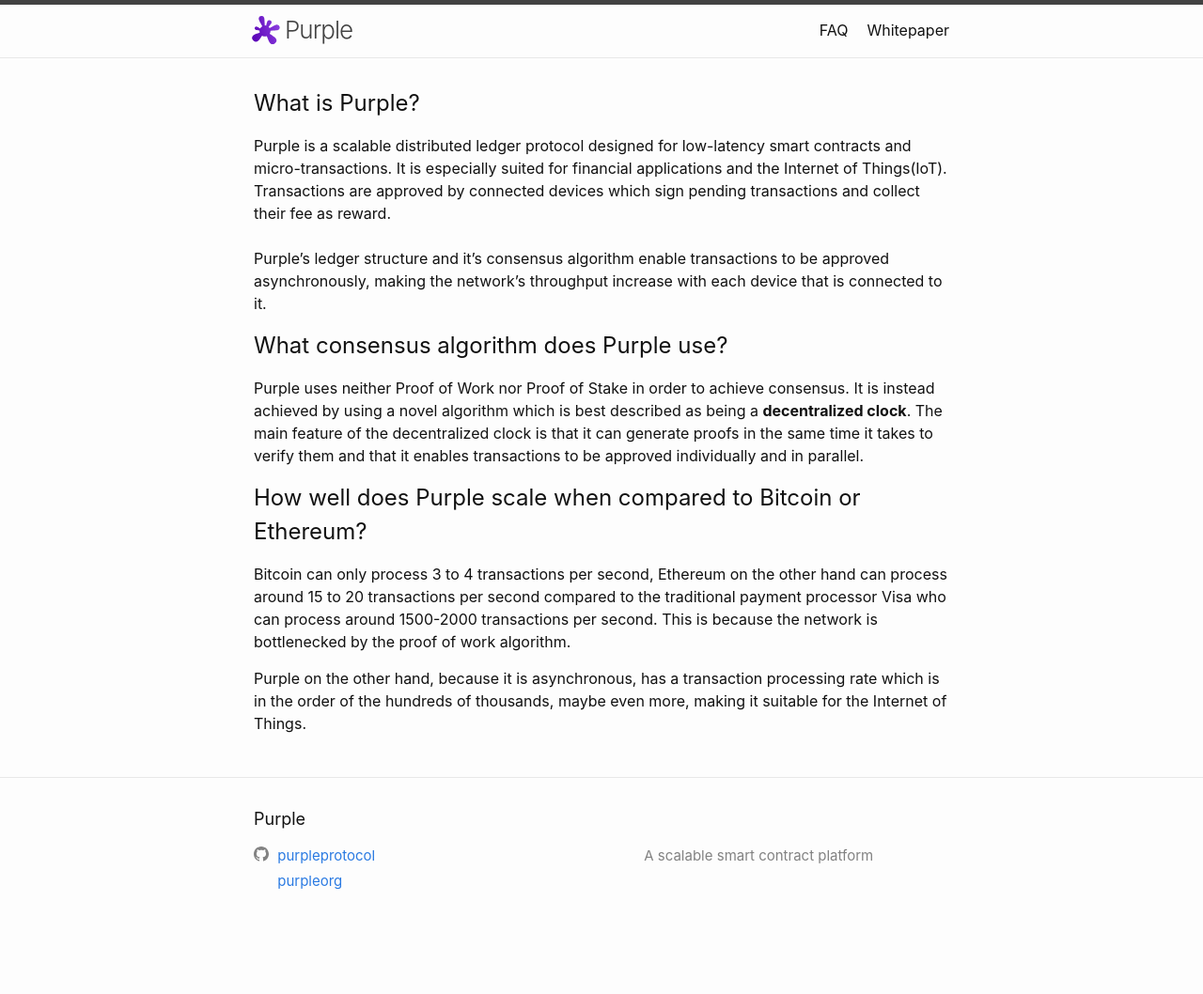
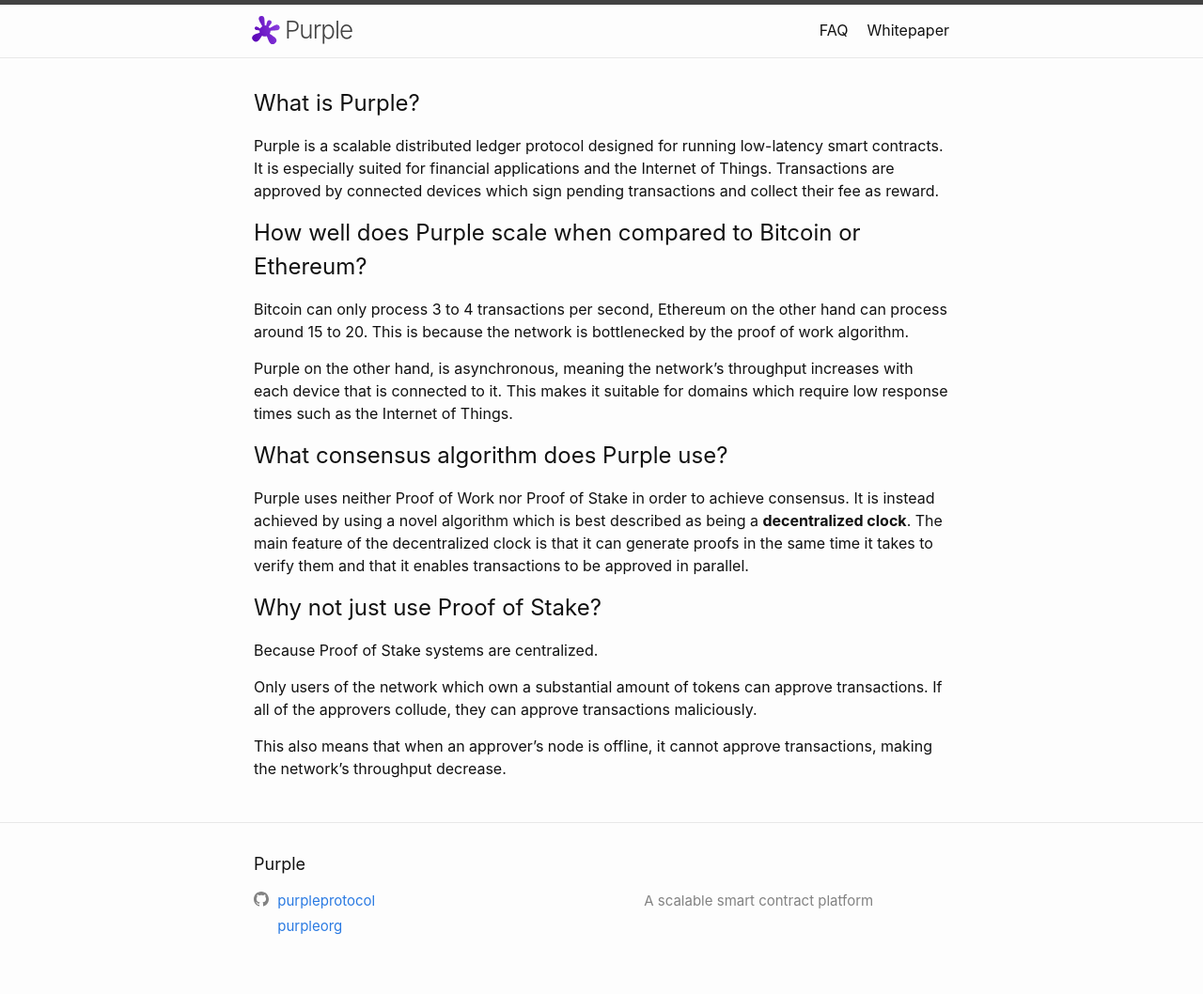
Before and after one commit to purpleprotocol/purpleprotocol.github.io, a Jekyll site: the page built from index.md, in a window 1280 px wide. Shown: the whole page at 94% size. Built offline with Jekyll 4.4.1, drawn with Linux system fonts in a browser that asks for light colours; our own code applies the rules of GitHub Pages for plain Markdown files; before the commit the page ends 1010 px from its top, so only the background shows below that; grey boxes are pictures that could not be loaded.

Commit message:
Updated index

```diff
--- a/index.md
+++ b/index.md
@@ -8,12 +8,19 @@ title: null
 ---
 
 ## What is Purple?
-Purple is a scalable distributed ledger protocol designed for low-latency smart contracts and micro-transactions. It is especially suited for financial applications and the Internet of Things(IoT). Transactions are approved by connected devices which sign pending transactions and collect their fee as reward.<br><br> Purple's ledger structure and it's consensus algorithm enable transactions to be approved asynchronously, making the network's throughput increase with each device that is connected to it.
+Purple is a scalable distributed ledger protocol designed for running low-latency smart contracts. It is especially suited for financial applications and the Internet of Things. Transactions are approved by connected devices which sign pending transactions and collect their fee as reward.
+
+## How well does Purple scale when compared to Bitcoin or Ethereum?
+Bitcoin can only process 3 to 4 transactions per second, Ethereum on the other hand can process around 15 to 20. This is because the network is bottlenecked by the proof of work algorithm.
+
+Purple on the other hand, is asynchronous, meaning the network's throughput increases with each device that is connected to it. This makes it suitable for domains which require low response times such as the Internet of Things.
 
 ## What consensus algorithm does Purple use?
-Purple uses neither Proof of Work nor Proof of Stake in order to achieve consensus. It is instead achieved by using a novel algorithm which is best described as being a **decentralized clock**. The main feature of the decentralized clock is that it can generate proofs in the same time it takes to verify them and that it enables transactions to be approved individually and in parallel.
+Purple uses neither Proof of Work nor Proof of Stake in order to achieve consensus. It is instead achieved by using a novel algorithm which is best described as being a **decentralized clock**. The main feature of the decentralized clock is that it can generate proofs in the same time it takes to verify them and that it enables transactions to be approved in parallel.
 
-## How well does Purple scale when compared to Bitcoin or Ethereum?
-Bitcoin can only process 3 to 4 transactions per second, Ethereum on the other hand can process around 15 to 20 transactions per second compared to the traditional payment processor Visa who can process around 1500-2000 transactions per second. This is because the network is bottlenecked by the proof of work algorithm.
+## Why not just use Proof of Stake?
+Because Proof of Stake systems are centralized.
 
-Purple on the other hand, because it is asynchronous, has a transaction processing rate which is in the order of the hundreds of thousands, maybe even more, making it suitable for the Internet of Things.
+Only users of the network which own a substantial amount of tokens can approve transactions. If all of the approvers collude, they can approve transactions maliciously.
+
+This also means that when an approver's node is offline, it cannot approve transactions, making the network's throughput decrease.
```
